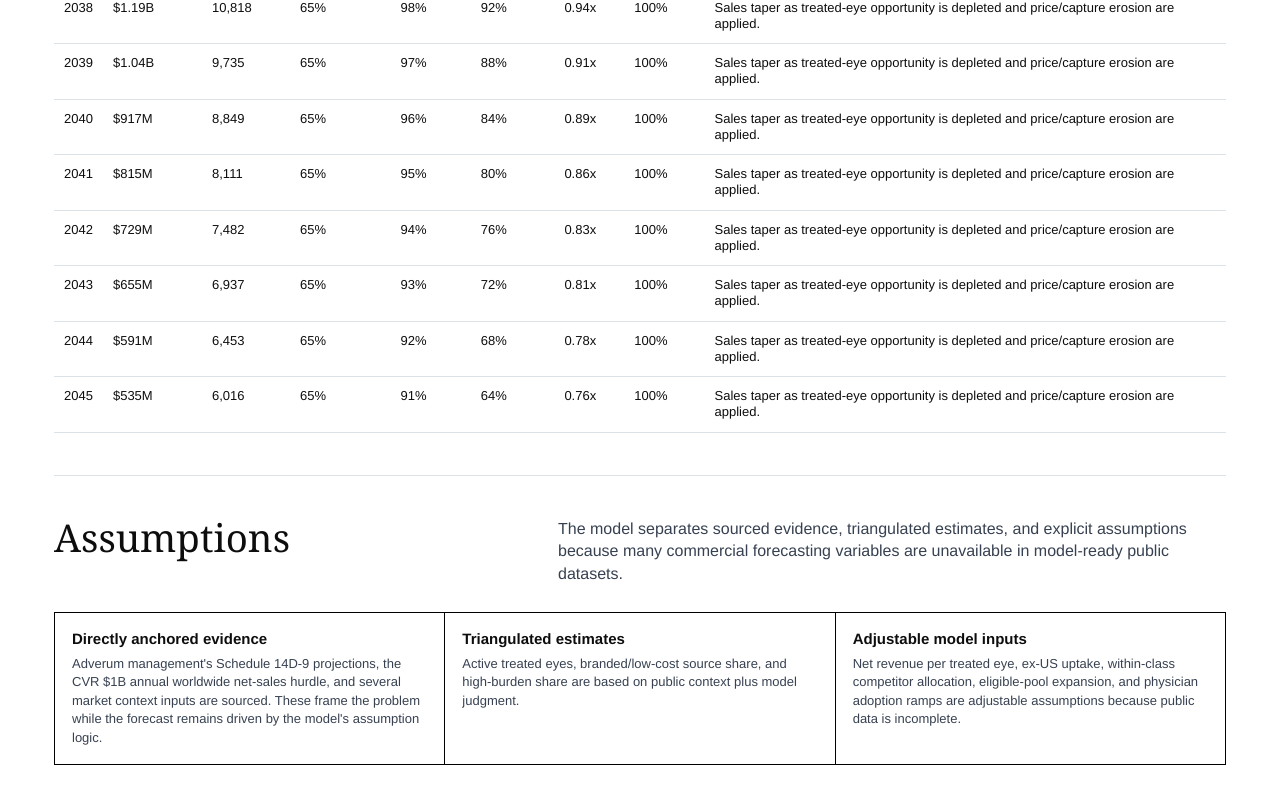
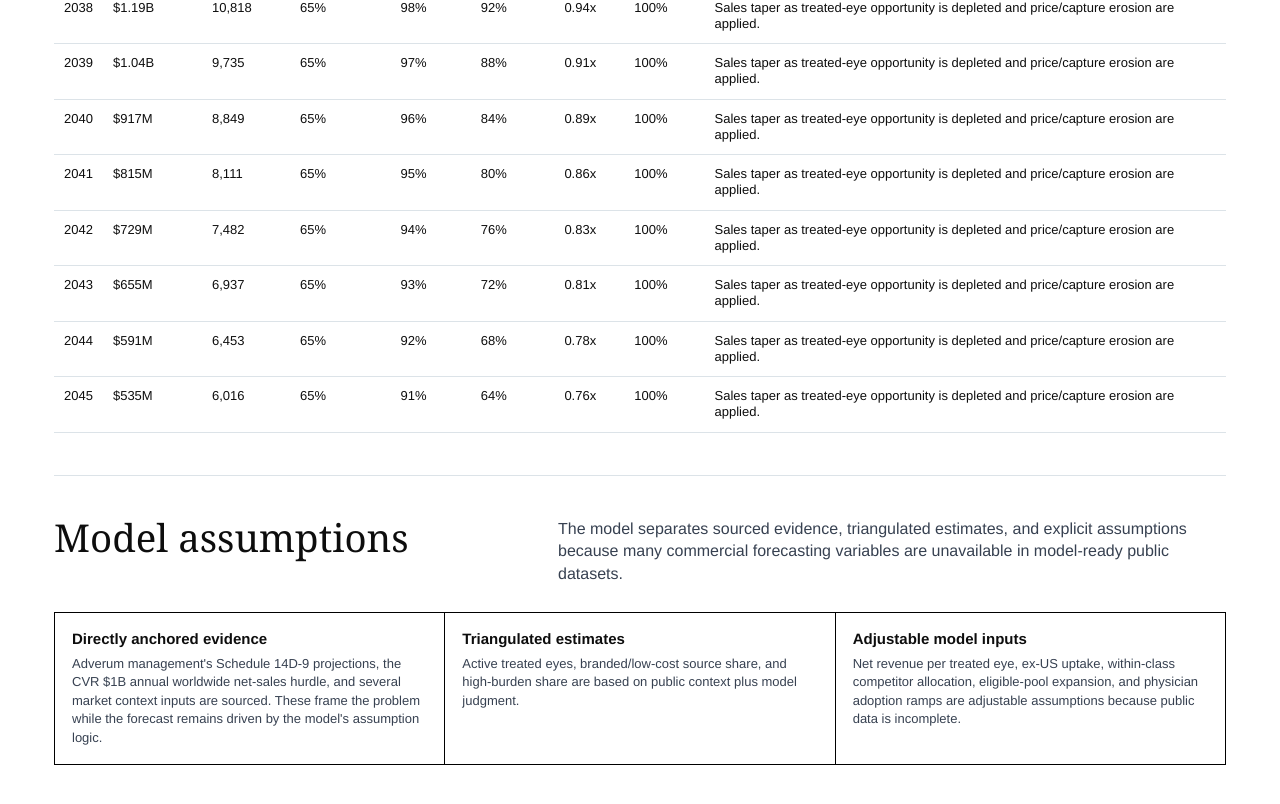
Before and after one commit to justinsyu/drug-sales-forecasts, a plain HTML site: page ixo_vec_base_case_sales_forecast_infographic.html in a window 1280 px wide. Shown: the part 7780-8584 px from the top of the page. Drawn offline with Linux system fonts and the light colour scheme; a web font is replaced by a local one.

Commit message:
Avoid one-word assumptions heading

```diff
--- a/ixo_vec_base_case_sales_forecast_infographic.html
+++ b/ixo_vec_base_case_sales_forecast_infographic.html
@@ -1458,7 +1458,7 @@
 
     <section class="section">
       <div class="section-head">
-        <h2>Assumptions</h2>
+        <h2>Model assumptions</h2>
         <p>The model separates sourced evidence, triangulated estimates, and explicit assumptions because many commercial forecasting variables are unavailable in model-ready public datasets.</p>
       </div>
       <div class="caveat-grid">
```
